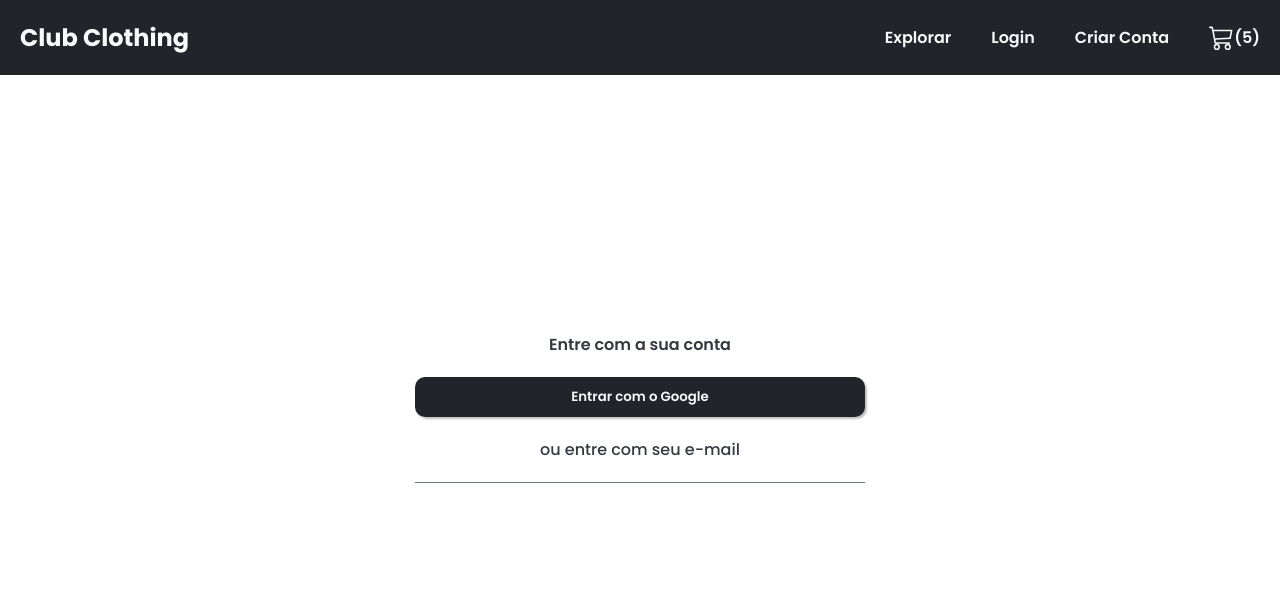
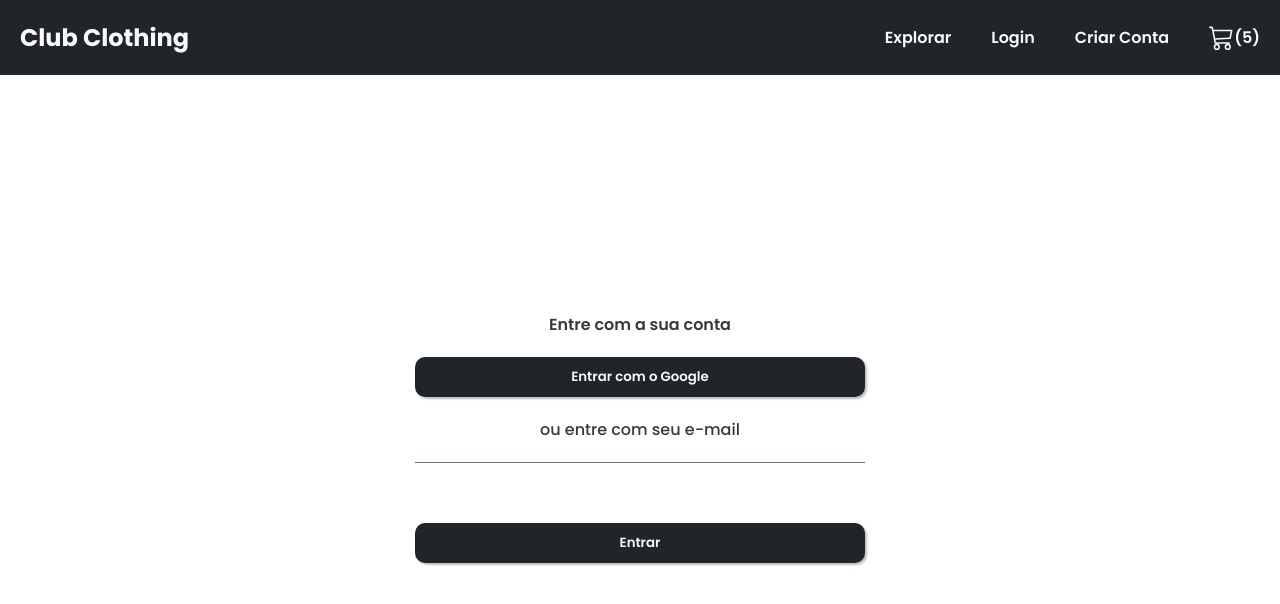
Before and after one commit to hellzapoppin/club-e-commerce, a React (Create React App) app: page /login in a window 1280 px wide. Shown: the top 604 px of the page. Built offline with nearby package versions, Linux system fonts and the light colour scheme.

Commit message:
feat: add login Custombutton to LoginPage

```diff
--- a/src/pages/login/login.page.tsx
+++ b/src/pages/login/login.page.tsx
@@ -1,6 +1,7 @@
 import CustomButton from '../../components/custom-button/custom-buttom.component'
 import Header from '../../components/header/header.component'
 // import { BsGoogle } from 'react-icons/bs'
+// import { FiLogIn } from 'react-icons/fi'
 import {
   LoginContainer,
   LoginContent,
@@ -20,7 +21,7 @@
           <LoginSubtitle>ou entre com seu e-mail</LoginSubtitle>
           <LoginInputContainer>{/* email input */}</LoginInputContainer>
           <LoginInputContainer>{/* password input */}</LoginInputContainer>
-          {/* button */}
+          <CustomButton>Entrar</CustomButton>
         </LoginContent>
       </LoginContainer>
     </>
```
